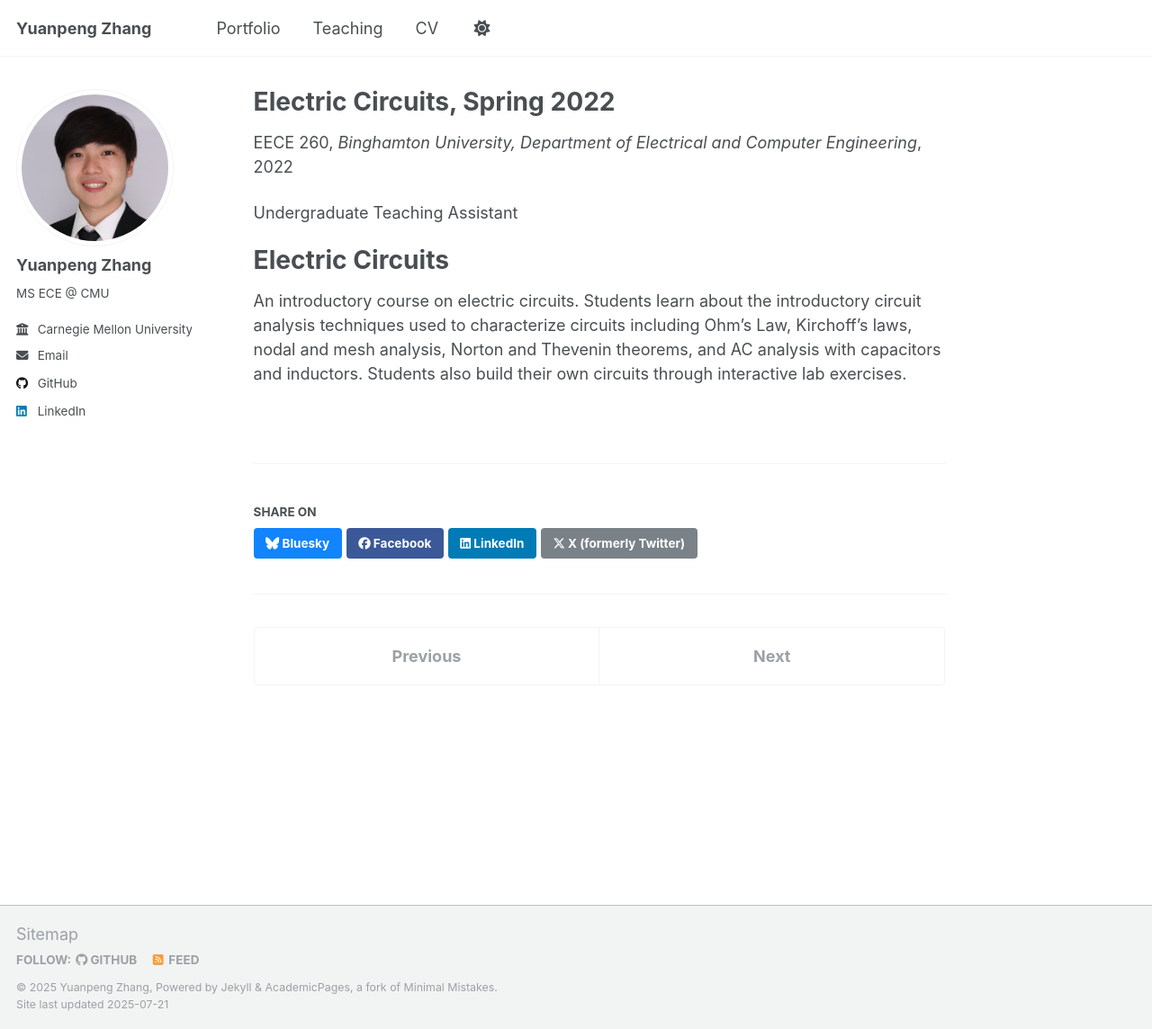
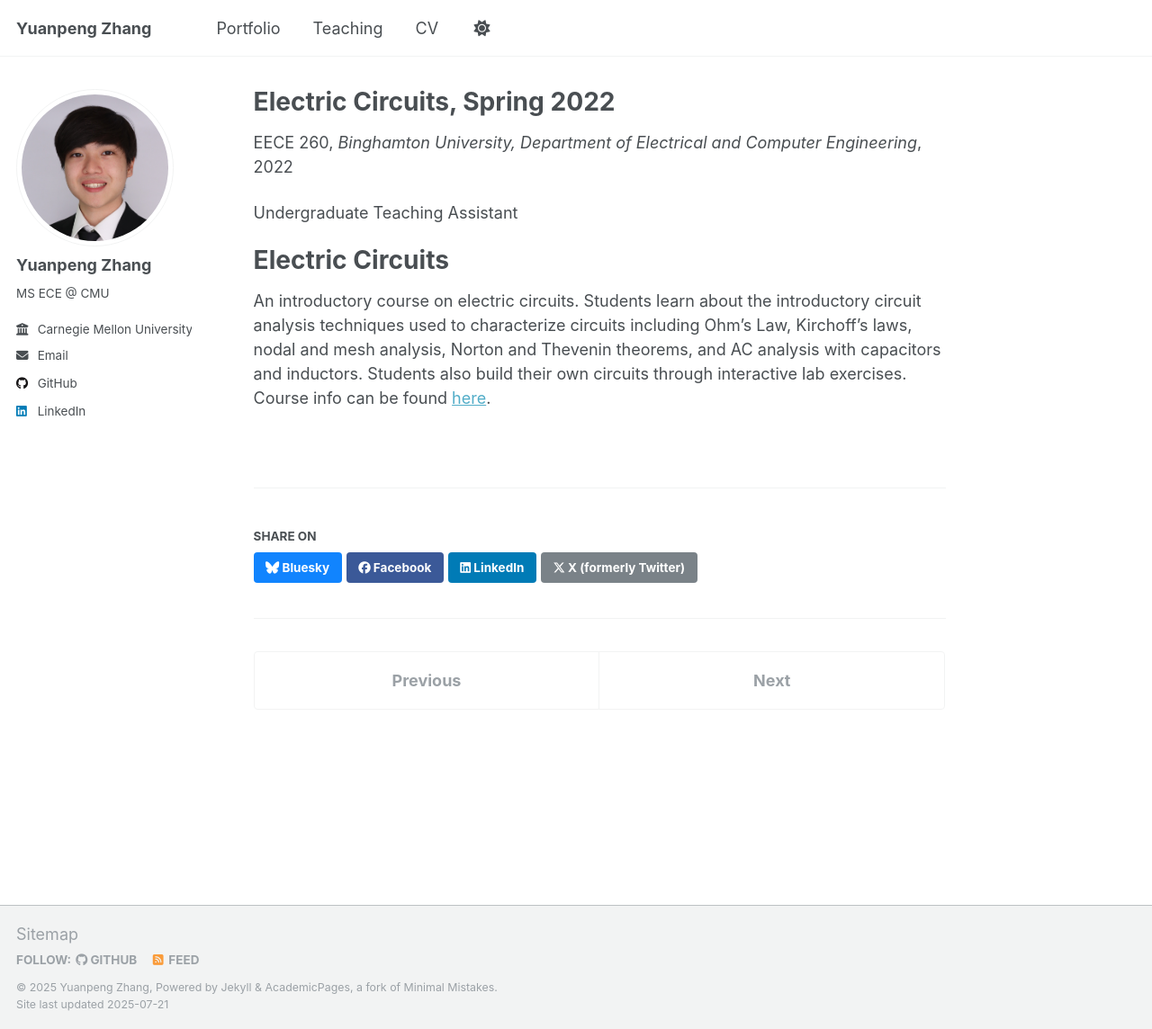
Before and after one commit to yuanpenguin/yuanpenguin.github.io, a Jekyll site: the page built from _teaching/2022-spring-circuits.md, in a window 1280 px wide and 1144 px high. Shown: the whole window at 90% size. Built offline with Jekyll 4.4.1, drawn with Linux system fonts in a browser that asks for light colours; a script that is not in the unit is left out.

Commit message:
Update 2022-spring-circuits.md

```diff
--- a/_teaching/2022-spring-circuits.md
+++ b/_teaching/2022-spring-circuits.md
@@ -12,4 +12,4 @@ Undergraduate Teaching Assistant
 
 Electric Circuits
 ======
-An introductory course on electric circuits. Students learn about the introductory circuit analysis techniques used to characterize circuits including Ohm's Law, Kirchoff's laws, nodal and mesh analysis, Norton and Thevenin theorems, and AC analysis with capacitors and inductors. Students also build their own circuits through interactive lab exercises.
+An introductory course on electric circuits. Students learn about the introductory circuit analysis techniques used to characterize circuits including Ohm's Law, Kirchoff's laws, nodal and mesh analysis, Norton and Thevenin theorems, and AC analysis with capacitors and inductors. Students also build their own circuits through interactive lab exercises. Course info can be found [here](https://catalog.binghamton.edu/preview_course_nopop.php?catoid=5&coid=34520).
```
